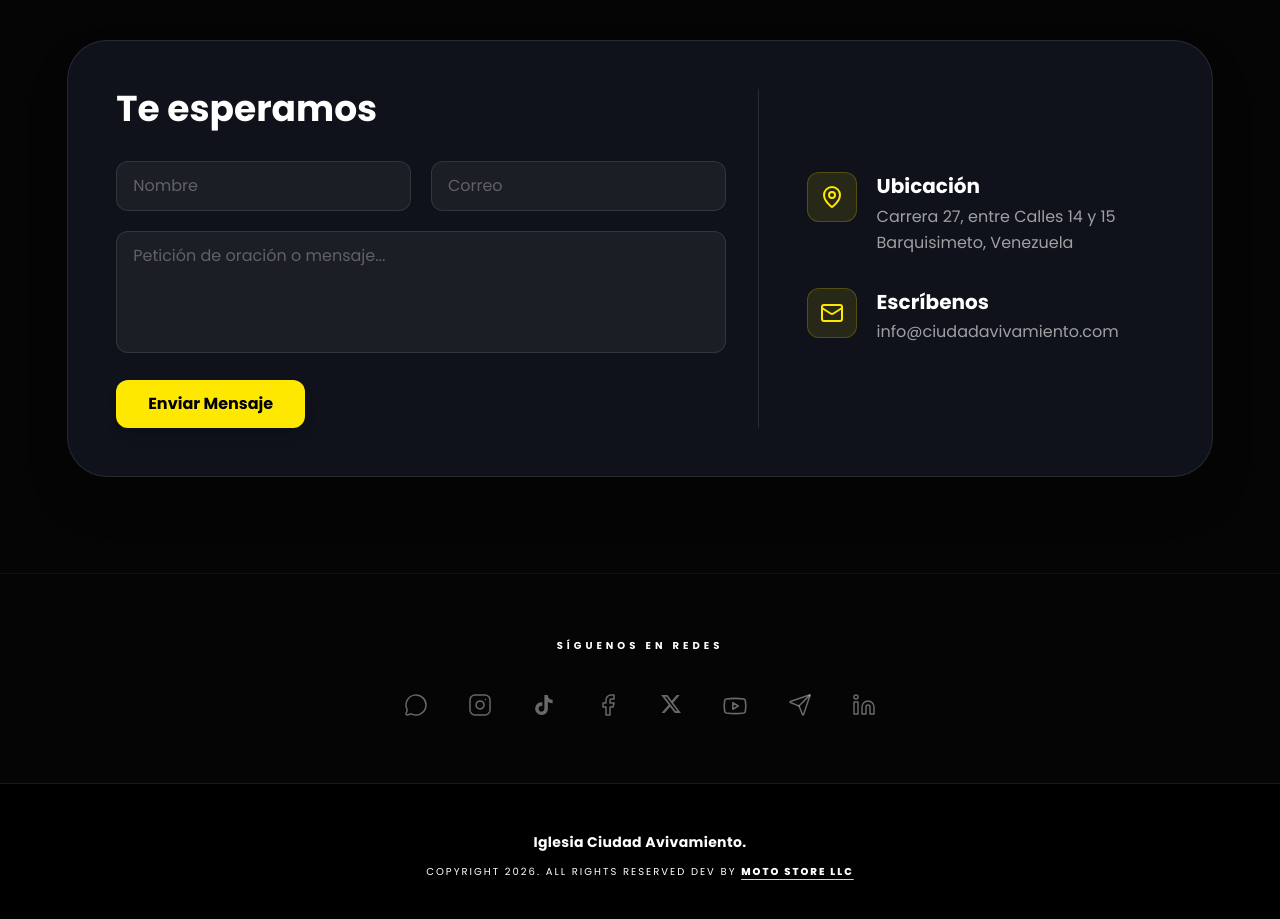
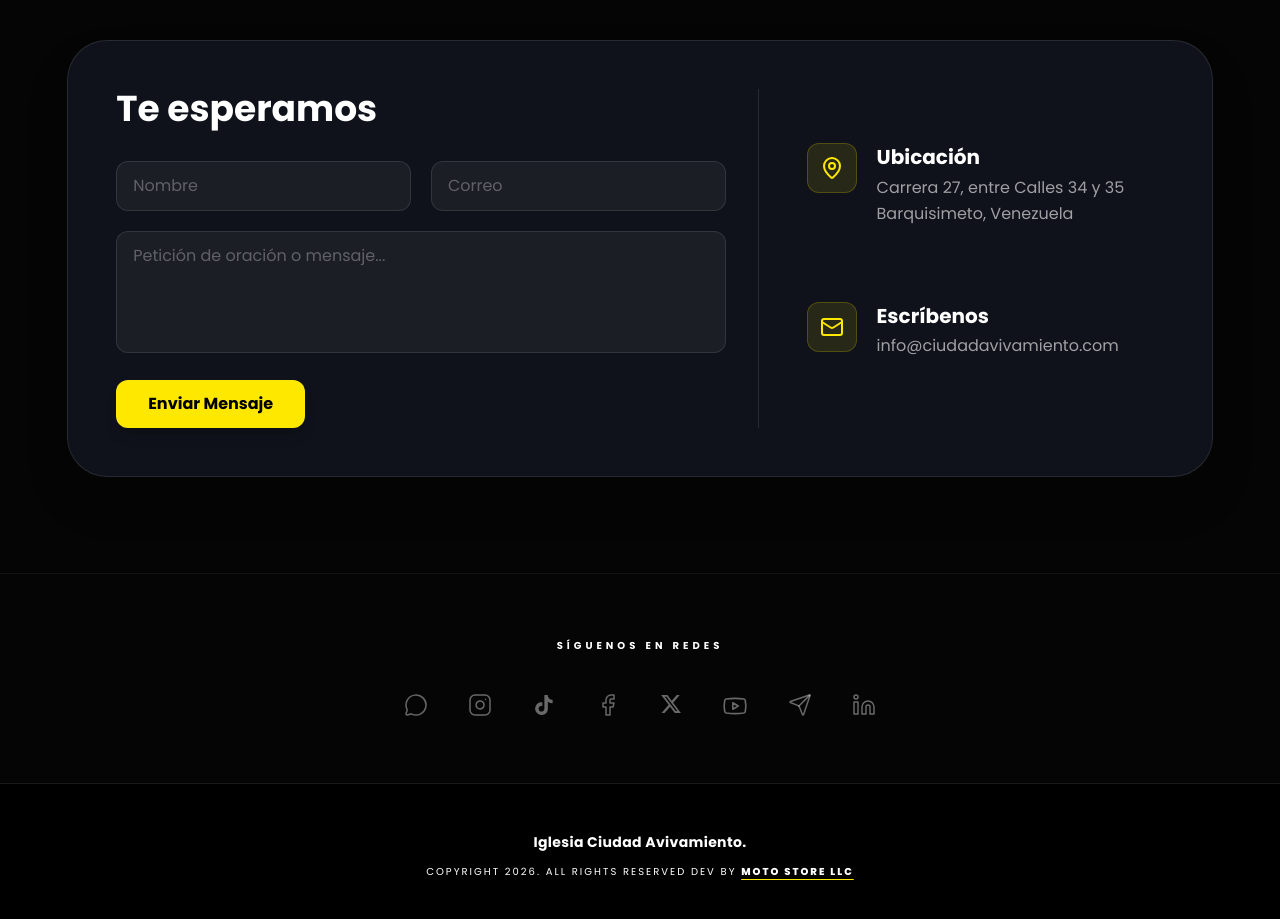
Before and after one commit to mapciudada/ciudad-avivamiento, a Next.js app: page / in a window 1280 px wide. Shown: the part 1560-2479 px from the top of the page. Built offline with nearby package versions, Linux system fonts and the light colour scheme.

Commit message:
Fix: Corregir dirección a Carrera 27 entre 34 y 35

```diff
--- a/components/ContactSection.tsx
+++ b/components/ContactSection.tsx
@@ -1,7 +1,11 @@
-import { MapPin, Mail, Phone } from "lucide-react"; // Agregué un par de iconos más para que se vea completo
+"use client";
+import { MapPin, Mail } from "lucide-react";
 import Reveal from "./Reveal";
 
 export default function ContactSection() {
+  // ✅ Enlace corregido para la Carrera 27 entre 34 y 35
+  const mapLink = "https://www.google.com/maps/search/?api=1&query=Carrera+27+entre+Calles+34+y+35+Barquisimeto";
+
   return (
     <section id="visitanos" className="py-24 relative overflow-hidden bg-[#050505]">
       {/* Fondo con brillo AMARILLO sutil */}
@@ -39,18 +43,30 @@ export default function ContactSection() {
             {/* Columna Derecha: Información */}
             <div className="space-y-8 lg:border-l border-white/10 lg:pl-12 flex flex-col justify-center">
 
-              <div className="flex items-start gap-5 text-white group">
-                <div className="p-3 rounded-xl bg-[#FFE800]/10 border border-[#FFE800]/20 group-hover:bg-[#FFE800]/20 transition-colors">
-                  <MapPin size={24} className="text-[#FFE800]" />
+              {/* UBICACIÓN CLICKEABLE CORRECTA */}
+              <a
+                href={mapLink}
+                target="_blank"
+                rel="noopener noreferrer"
+                className="flex items-start gap-5 text-white group cursor-pointer hover:bg-white/5 p-4 -m-4 rounded-2xl transition-all duration-300"
+                title="Abrir en Google Maps"
+              >
+                <div className="p-3 rounded-xl bg-[#FFE800]/10 border border-[#FFE800]/20 group-hover:bg-[#FFE800] group-hover:text-black transition-colors duration-300">
+                  <MapPin size={24} className="text-[#FFE800] group-hover:text-black transition-colors" />
                 </div>
                 <div>
-                  <h4 className="font-bold text-xl mb-1">Ubicación</h4>
-                  <p className="text-white/60 leading-relaxed">Carrera 27, entre Calles 14 y 15<br/>Barquisimeto, Venezuela</p>
+                  <h4 className="font-bold text-xl mb-1 group-hover:text-[#FFE800] transition-colors">Ubicación</h4>
+                  <p className="text-white/60 leading-relaxed group-hover:text-white transition-colors">
+                    Carrera 27, entre Calles 34 y 35<br/>Barquisimeto, Venezuela
+                  </p>
+                  <span className="text-xs text-[#FFE800] font-bold mt-2 inline-block opacity-0 group-hover:opacity-100 transition-opacity transform translate-y-2 group-hover:translate-y-0">
+                    Clic para ver en mapa →
+                  </span>
                 </div>
-              </div>
+              </a>
 
-              {/* Agregué info de contacto extra para rellenar el espacio visualmente */}
-              <div className="flex items-start gap-5 text-white group">
+              {/* CORREO */}
+              <div className="flex items-start gap-5 text-white group p-4 -m-4">
                 <div className="p-3 rounded-xl bg-[#FFE800]/10 border border-[#FFE800]/20 group-hover:bg-[#FFE800]/20 transition-colors">
                   <Mail size={24} className="text-[#FFE800]" />
                 </div>
```
Also changed, not shown: 2 other files (tests, documents, lock files or other folders).
